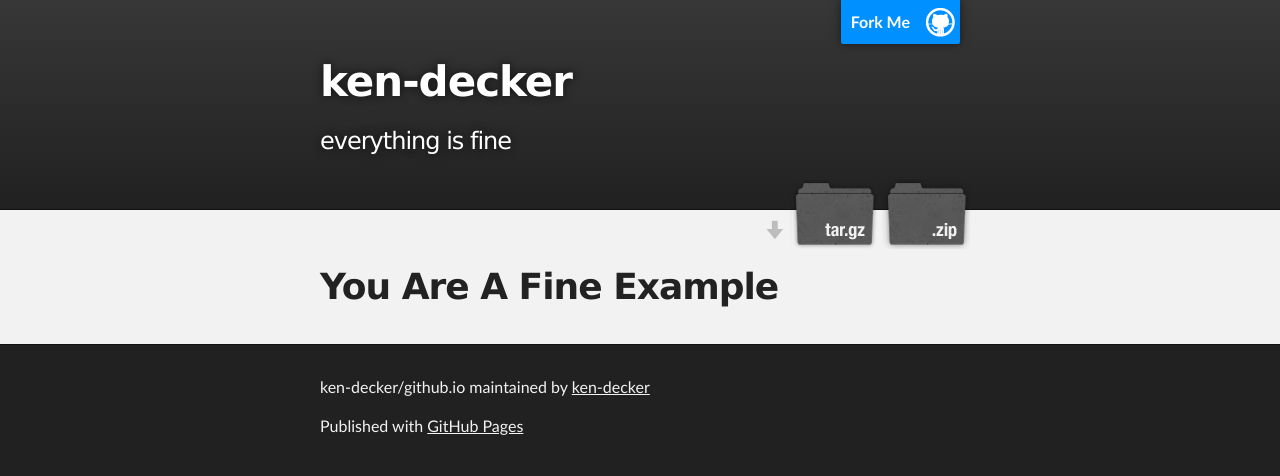
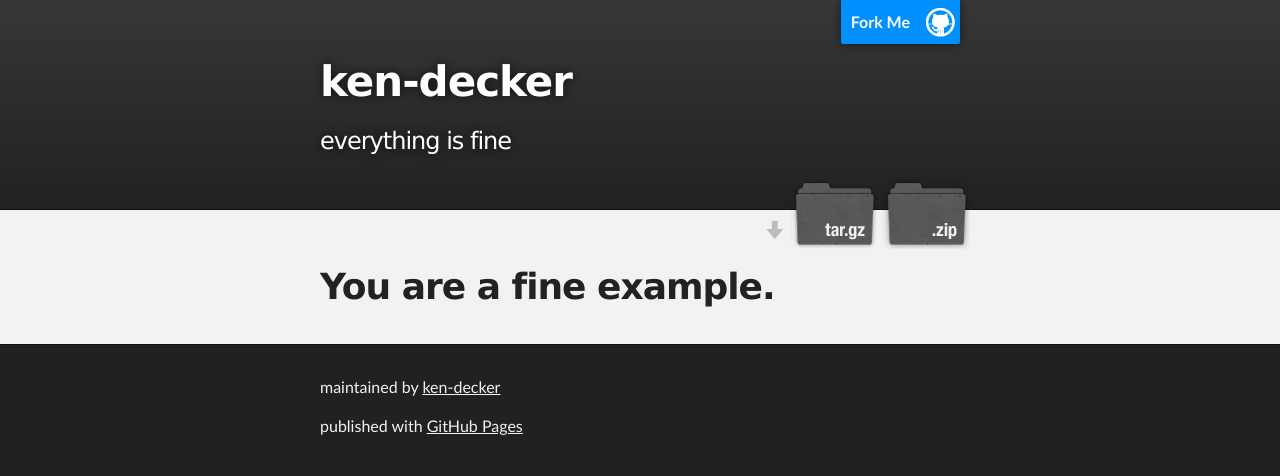
Before and after one commit to ken-decker/fine-example, a plain HTML site: page index.html in a window 1280 px wide. Drawn offline with Linux system fonts and the light colour scheme.

Commit message:
Update index.html

```diff
--- a/index.html
+++ b/index.html
@@ -8,7 +8,7 @@
 
     <link rel="stylesheet" type="text/css" media="screen" href="stylesheets/stylesheet.css">
 
-    <title>ken-decker.github.io/github.io</title>
+    <title>k-d</title>
   </head>
 
   <body>
@@ -32,15 +32,15 @@
     <div id="main_content_wrap" class="outer">
       <section id="main_content" class="inner">
         <h1>
-<a id="you-are-a-fine-example" class="anchor" href="#you-are-a-fine-example" aria-hidden="true"><span class="octicon octicon-link"></span></a>You Are A Fine Example</h1>
+<a id="you-are-a-fine-example" class="anchor" href="#you-are-a-fine-example" aria-hidden="true"><span class="octicon octicon-link"></span></a>You are a fine example.</h1>
       </section>
     </div>
 
     <!-- FOOTER  -->
     <div id="footer_wrap" class="outer">
       <footer class="inner">
-        <p class="copyright">ken-decker/github.io maintained by <a href="https://github.com/ken-decker">ken-decker</a></p>
-        <p>Published with <a href="http://pages.github.com">GitHub Pages</a></p>
+        <p class="copyright"> maintained by <a href="https://github.com/ken-decker">ken-decker</a></p>
+        <p>published with <a href="http://pages.github.com">GitHub Pages</a></p>
       </footer>
     </div>
 
```
